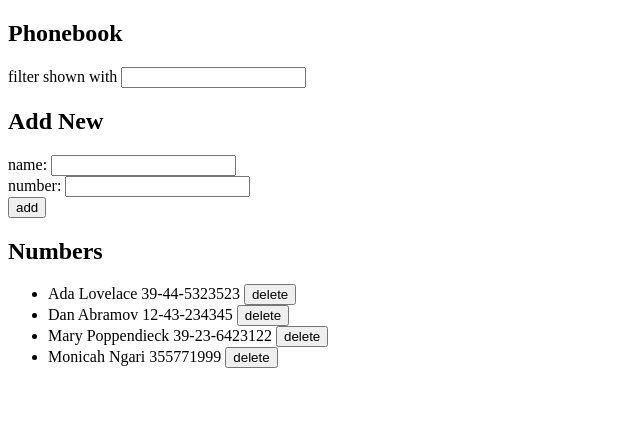
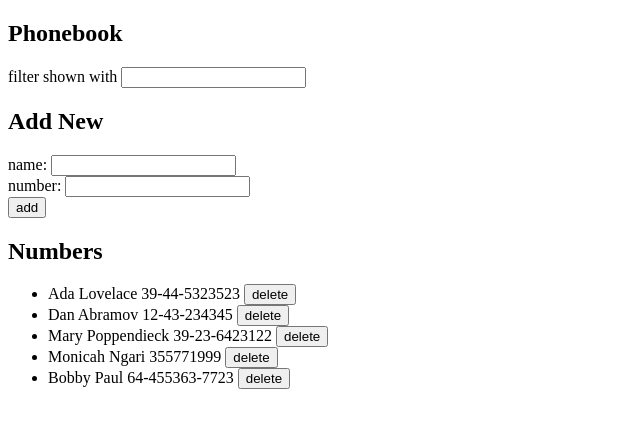
Before and after one commit to Monicah-Ngari/Phobebook, a React (Vite) app: page / in a window 1280 px wide. Shown: the top 428 px of the page, without its empty margins (0-640 px from the left). Built offline with nearby package versions, Linux system fonts and the light colour scheme; data requests are answered from the project's data file.

Commit message:
added new user

```diff
--- a/db.json
+++ b/db.json
@@ -19,6 +19,11 @@
       "name": "Monicah Ngari",
       "number": "355771999",
       "id": "d6eFcJ4"
+    },
+    {
+      "name": "Bobby Paul",
+      "number": "64-455363-7723",
+      "id": "xfP3-HW"
     }
   ]
 }
--- a/src/App.jsx
+++ b/src/App.jsx
@@ -45,6 +45,16 @@ const App = () => {
           });
       }
     }
+    if (alreadyExist) {
+      const confirmed = window.confirm(
+        `${newName} is alredy added to the phonebook,replace the oled number with new?`
+      );
+      if (confirmed) {
+        notesManager.update(alreadyExist.id, confirmed).then((response) => {
+          setNewName;
+        });
+      }
+    }
   };
 
   const handleDelete = (id) => {
@@ -58,6 +68,11 @@ const App = () => {
         .catch((error) => console.error("Error deleting contact:", error));
     }
   };
+
+  //check if name exist
+  const alreadyExist = persons.find(function (person) {
+    return person.name === newName;
+  });
 
   const addName = (event) => {
     setNewName(event.target.value);
```
